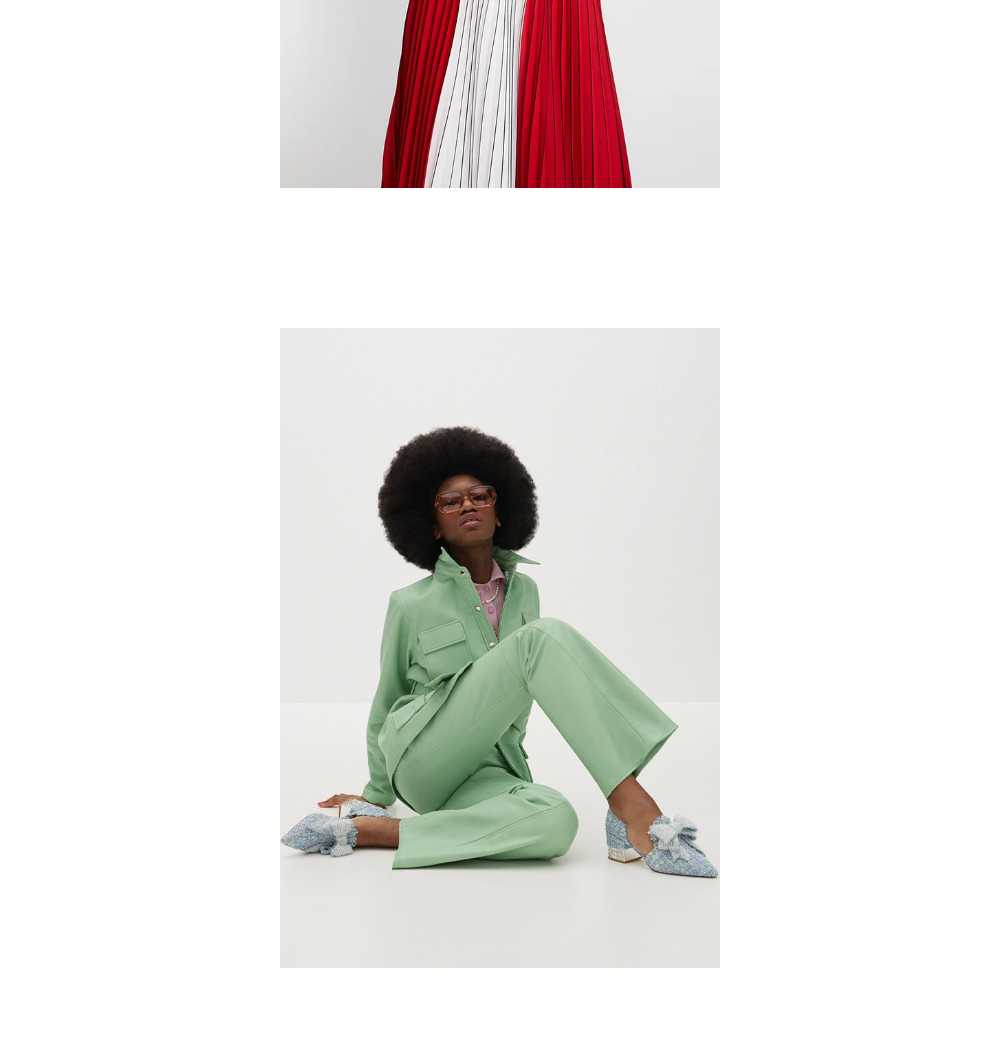
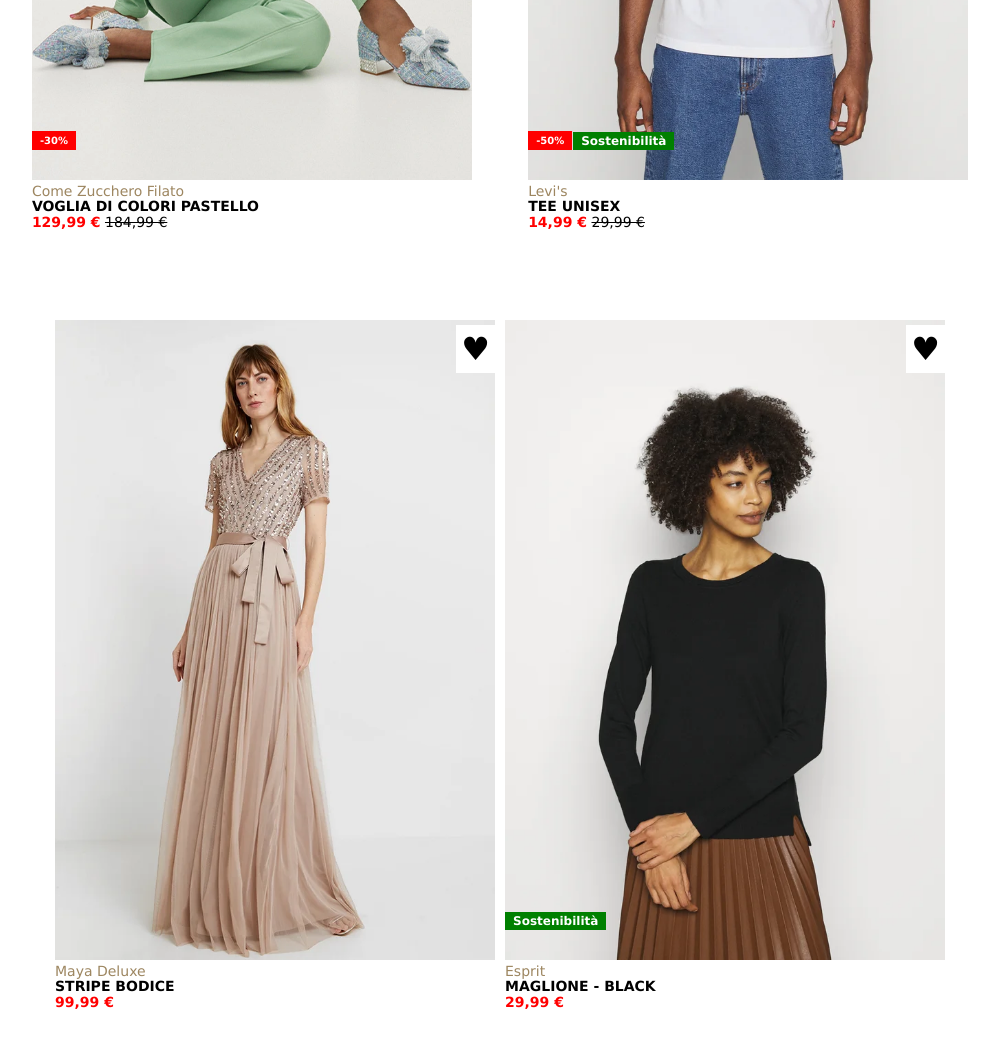
Before and after one commit to ElenaRuscitto/html-css-boolando, a plain HTML site: page index.html in a window 1280 px wide. Shown: the part 1280-2328 px from the top of the page, without its empty margins (140-1139 px from the left). Drawn offline with Linux system fonts and the light colour scheme.

Commit message:
[finish] senza hover

```diff
--- a/css/main.css
+++ b/css/main.css
@@ -1,23 +1,27 @@
 *{
-  margin: o;
+  margin: 0;
   padding: 0;
   box-sizing: border-box;
 }
+
+body{
+  font-family: 'Lucida Sans', 'Lucida Sans Regular', 'Lucida Grande', 'Lucida Sans Unicode', Geneva, Verdana, sans-serif;}
 
 .container {
 	display: flex;
   justify-content: center;
   align-items: center;
+  flex-wrap: wrap;
+}
 
-}
+
+
 
 .product {
   width: 440px;
   height: 700px;
-  border-color: black;
-  margin: 40px auto;
+  margin: 40px 5px;
   position: relative;
-
 }
 
 #immagine{
@@ -34,3 +38,52 @@
   background-color: white;
   padding: 5px 5px;
 }
+
+.discount  {
+  position: absolute;
+  bottom: 90px;
+  left: 0px;
+  background-color: red;
+  padding: 4px 8px;
+  font-size: 10px;
+  color: white;
+}
+
+.eco  {
+  position: absolute;
+  bottom: 90px;
+  left: 45px;
+  background-color: green;
+  padding: 2px 8px;
+  font-size: 12px;
+  color: white;
+}
+
+.eco-p {
+  position: absolute;
+  bottom: 90px;
+  left: 0px;
+  background-color: green;
+  padding: 2px 8px;
+  font-size: 12px;
+  color: white;
+}
+
+.testo{
+  line-height: 1.1;
+  font-size: 14px;
+}
+
+.testo figcaption{
+  color: rgb(157, 134, 96);
+
+}
+
+.costo{
+  color: red;
+  text-decoration: bold;
+}
+
+.ex-costo{
+  text-decoration: line-through;
+}
--- a/index.html
+++ b/index.html
@@ -12,29 +12,110 @@
 
 
   <div class="container">
+
+
+    <section class="card">
       <div class="product">
         <img id="immagine" src="./img/1.webp" alt="1.webp">
           <div class="heart"><span>&hearts;</span></div>
 
+          <div class="discount"><strong>-50%</strong></div>
+          <div class="eco"><strong>Sostenibilità</strong></div>
+
+          <div class="testo">
+            <figcaption>Levi's</figcaption>
+            <h4>RELAXED FIT TEE UNISEX</h4>
+            <span class="costo" ><strong>14,99 &euro;</strong></span>
+            <span class="ex-costo" >29,99 &euro;</span>
+          </div>
+
+
+      </div>
+    </section>
+
+
+      <div class="product">
+        <img id="immagine" src="./img/2.webp" alt="2.webp">
+        <div class="heart"><span>&hearts;</span></div>
+
+        <div class="discount"><strong>-30%</strong></div>
+
+        <div class="testo">
+          <figcaption>Guess</figcaption>
+          <h4>ROSES TEE</h4>
+          <span class="costo" ><strong>20,99 &euro;</strong></span>
+          <span class="ex-costo" >29,99 &euro;</span>
         </div>
 
       </div>
 
 
-  <div class="container">
+
+
+
       <div class="product">
-      <img id="immagine" src="./img/2.webp" alt="2.webp">
+        <img id="immagine" src="./img/3.webp" alt="3.webp">
+        <div class="heart"><span>&hearts;</span></div>
 
+          <div class="discount"><strong>-30%</strong></div>
+
+          <div class="testo">
+            <figcaption>Come Zucchero Filato</figcaption>
+            <h4>VOGLIA DI COLORI PASTELLO</h4>
+            <span class="costo" ><strong>129,99 &euro;</strong></span>
+            <span class="ex-costo" >184,99 &euro;</span>
           </div>
 
       </div>
 
+      2 riga
 
-  <div class="container">
       <div class="product">
-      <img id="immagine" src="./img/3.webp" alt="3.webp">
+        <img id="immagine" src="./img/4.webp" alt="4.webp">
+        <div class="heart"><span>&hearts;</span></div>
+
+          <div class="discount"><strong>-50%</strong></div>
+          <div class="eco"><strong>Sostenibilità</strong></div>
+
+          <div class="testo">
+            <figcaption>Levi's</figcaption>
+            <h4>TEE UNISEX</h4>
+            <span class="costo" ><strong>14,99 &euro;</strong></span>
+            <span class="ex-costo" >29,99 &euro;</span>
+          </div>
 
       </div>
+
+      <div class="product">
+        <img id="immagine" src="./img/5.webp" alt="5.webp">
+        <div class="heart"><span>&hearts;</span></div>
+
+
+          <div class="testo">
+            <figcaption>Maya Deluxe</figcaption>
+            <h4>STRIPE BODICE</h4>
+            <span class="costo" ><strong>99,99 &euro;</strong></span>
+
+          </div>
+
+
+      </div>
+
+      <div class="product">
+        <img id="immagine" src="./img/6.webp" alt="6.webp">
+        <div class="heart"><span>&hearts;</span></div>
+
+          <div class="eco-p"><strong>Sostenibilità</strong></div>
+
+          <div class="testo">
+            <figcaption>Esprit</figcaption>
+            <h4>MAGLIONE - BLACK</h4>
+            <span class="costo" ><strong>29,99 &euro;</strong></span>
+
+      </div>
+
+
+
 
   </div>
 
```
Lines whose indentation alone changed are shown as unchanged.
